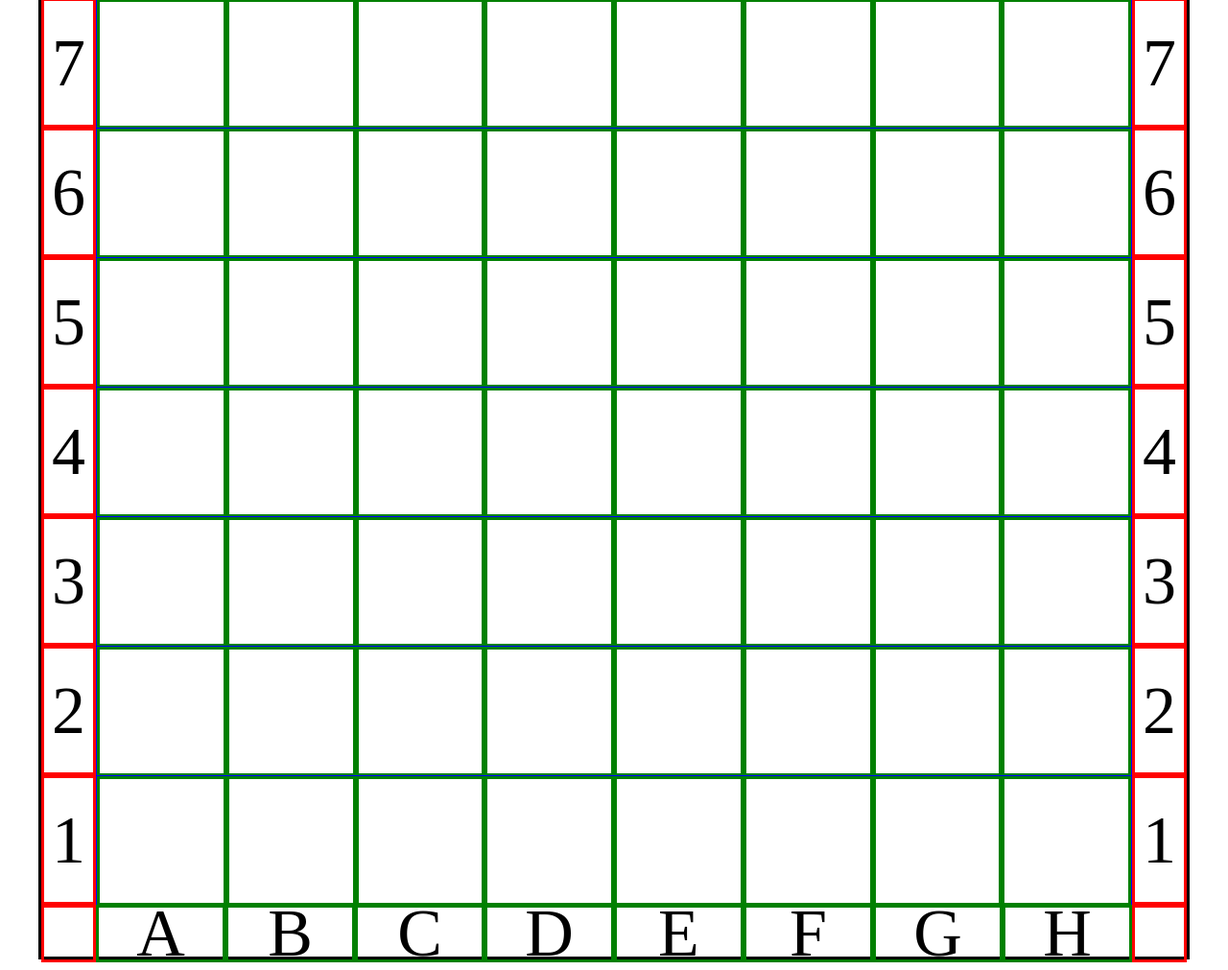
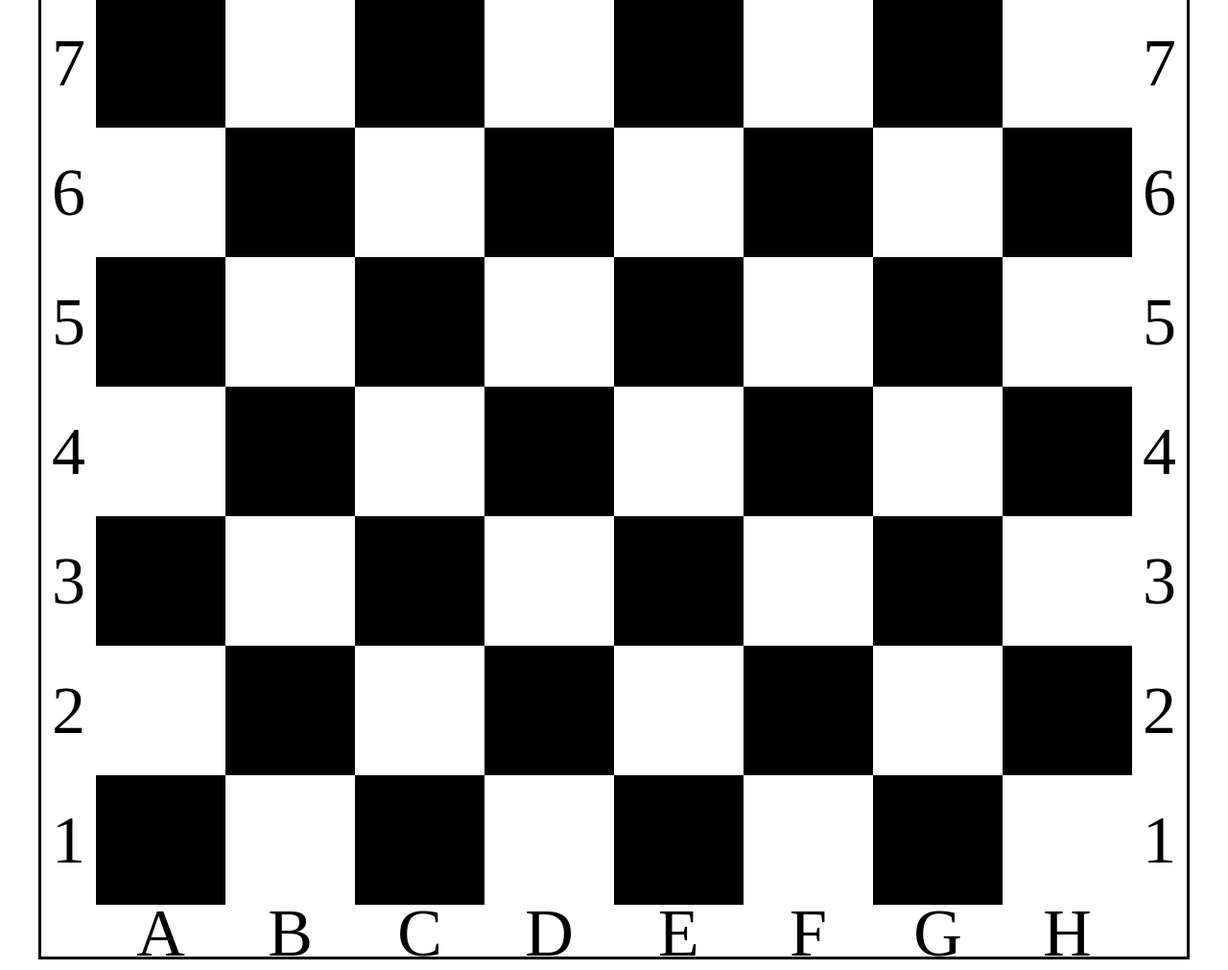
Before and after one commit to Juliu51/cheessboard, a plain HTML site: page index.html in a window 1280 px wide. Shown: the whole page at 96% size. Drawn offline with Linux system fonts and the light colour scheme.

Commit message:
beveik baiktas, problema su nth

```diff
--- a/css/main.css
+++ b/css/main.css
@@ -8,18 +8,16 @@
     height: 1200px;
     border: 3px solid black;
 }
-.eilute , .vidurys_eilute {
+.eilute , .vidurys_eilute, .langeliai, .langeliai1 {
     display: flex;
 }
 .desine_tuscia , .kaire_tuscia {
-    border: 3px solid red;
     height: calc(120px / 2);
     width: calc(120px / 2);
 }
 .raides {
     height: calc(120px / 2);
     width: calc(1080px / 8);
-    border: 3px solid green;
     display: flex;
     align-items: center;
     justify-content: center;
@@ -27,17 +25,15 @@
     font-size: 70px;
     text-transform: uppercase;
 }
-.langeliai { height: calc(1080px / 8) ;
+.langeliai, .langeliai1 {
+    height: calc(1080px / 8) ;
     width: calc(1080px / 8);
-    border: 3px solid green;
 }
 .eilute_vidurys {
-    border: 1px solid blue;
     height: calc(1080px / 8);
     width: calc(1200px - 120px);
 }
 .antra_desine , .skaiciu_kaire {
-    border: 3px solid red;
     height: calc(1080px / 8);
     width: calc(120px / 2);
     display: flex;
@@ -49,3 +45,11 @@ justify-content: center;
     font-weight: 500;
     font-size: 70px;
 }
+
+.langeliai:nth-of-type(2n) {
+    background-color: black;
+}
+.langeliai1 {background-color: black;}
+.langeliai1:nth-of-type(2n) {
+    background-color: white;
+}
--- a/index.html
+++ b/index.html
@@ -55,14 +55,14 @@
                     </div>
                     <div class="eilute_vidurys">
                         <div class="vidurys_eilute">
-                            <div class="langeliai"></div>
-                            <div class="langeliai"></div>
-                            <div class="langeliai"></div>
-                            <div class="langeliai"></div>
-                            <div class="langeliai"></div>
-                            <div class="langeliai"></div>
-                            <div class="langeliai"></div>
-                            <div class="langeliai"></div>
+                            <div class="langeliai1"></div>
+                            <div class="langeliai1"></div>
+                            <div class="langeliai1"></div>
+                            <div class="langeliai1"></div>
+                            <div class="langeliai1"></div>
+                            <div class="langeliai1"></div>
+                            <div class="langeliai1"></div>
+                            <div class="langeliai1"></div>
                         </div>
                     </div>
                     <div class="antra_desine">
@@ -95,14 +95,14 @@
                     </div>
                     <div class="eilute_vidurys">
                         <div class="vidurys_eilute">
-                            <div class="langeliai"></div>
-                            <div class="langeliai"></div>
-                            <div class="langeliai"></div>
-                            <div class="langeliai"></div>
-                            <div class="langeliai"></div>
-                            <div class="langeliai"></div>
-                            <div class="langeliai"></div>
-                            <div class="langeliai"></div>
+                            <div class="langeliai1"></div>
+                            <div class="langeliai1"></div>
+                            <div class="langeliai1"></div>
+                            <div class="langeliai1"></div>
+                            <div class="langeliai1"></div>
+                            <div class="langeliai1"></div>
+                            <div class="langeliai1"></div>
+                            <div class="langeliai1"></div>
                         </div>
                     </div>
                     <div class="antra_desine">
@@ -135,14 +135,14 @@
                     </div>
                     <div class="eilute_vidurys">
                         <div class="vidurys_eilute">
-                            <div class="langeliai"></div>
-                            <div class="langeliai"></div>
-                            <div class="langeliai"></div>
-                            <div class="langeliai"></div>
-                            <div class="langeliai"></div>
-                            <div class="langeliai"></div>
-                            <div class="langeliai"></div>
-                            <div class="langeliai"></div>
+                            <div class="langeliai1"></div>
+                            <div class="langeliai1"></div>
+                            <div class="langeliai1"></div>
+                            <div class="langeliai1"></div>
+                            <div class="langeliai1"></div>
+                            <div class="langeliai1"></div>
+                            <div class="langeliai1"></div>
+                            <div class="langeliai1"></div>
                         </div>
                     </div>
                     <div class="antra_desine">
@@ -175,14 +175,14 @@
                     </div>
                     <div class="eilute_vidurys">
                         <div class="vidurys_eilute">
-                            <div class="langeliai"></div>
-                            <div class="langeliai"></div>
-                            <div class="langeliai"></div>
-                            <div class="langeliai"></div>
-                            <div class="langeliai"></div>
-                            <div class="langeliai"></div>
-                            <div class="langeliai"></div>
-                            <div class="langeliai"></div>
+                            <div class="langeliai1"></div>
+                            <div class="langeliai1"></div>
+                            <div class="langeliai1"></div>
+                            <div class="langeliai1"></div>
+                            <div class="langeliai1"></div>
+                            <div class="langeliai1"></div>
+                            <div class="langeliai1"></div>
+                            <div class="langeliai1"></div>
                         </div>
                     </div>
                     <div class="antra_desine">
```
